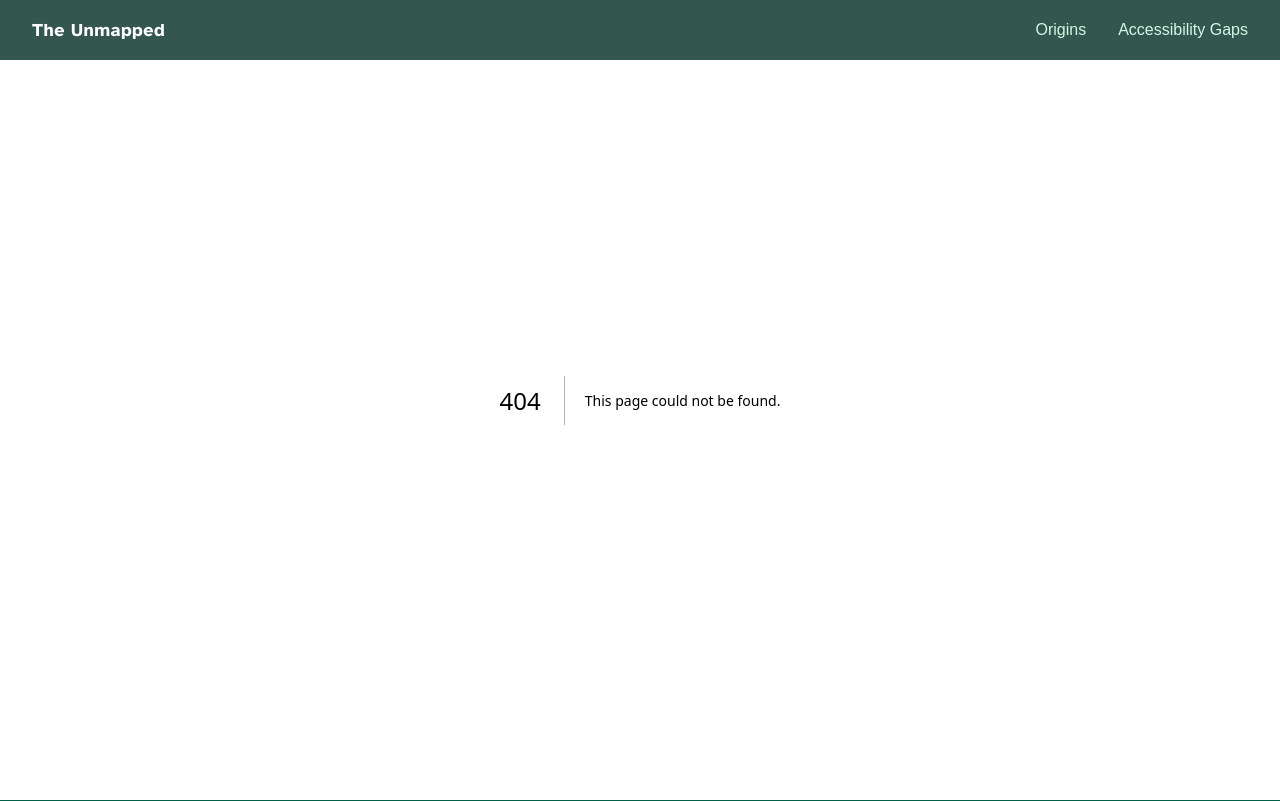
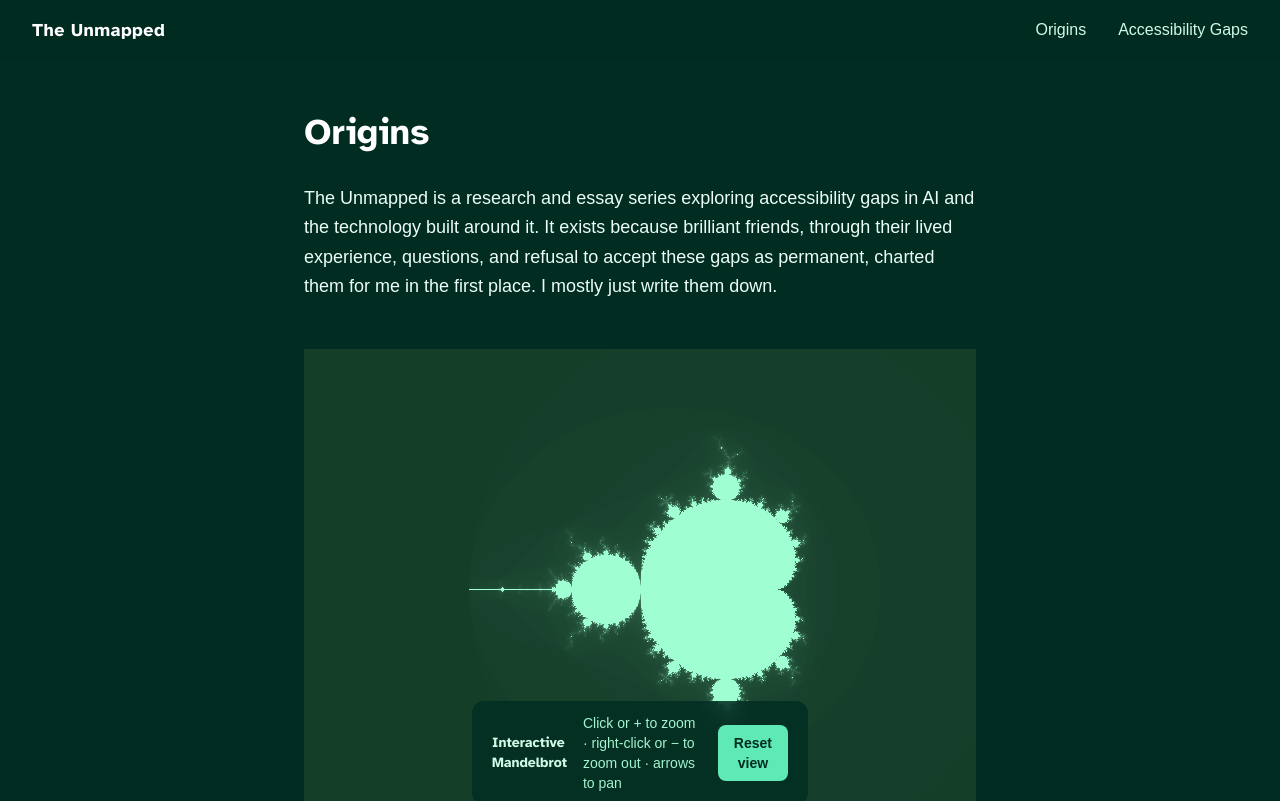
Before and after one commit to reachkristilyn/unmapped, a Next.js app: page /origins in a window 1280 px wide. Before the commit this address had no page. Shown: the top 801 px of the page. Built offline with nearby package versions, Linux system fonts and the light colour scheme.

Commit message:
add origins page

```diff
--- a/app/map/page.tsx
+++ b/app/map/page.tsx
@@ -24,7 +24,7 @@ export default function FullMap() {
       <article className="mx-auto max-w-2xl">
         <h1 className="text-4xl font-bold [font-family:var(--font-atkinson)]">Accessibility Gaps</h1>
         <p className="mt-4 text-lg text-emerald-100">
-          Every gap in the series. The linked ones are live; the rest are charted and on the way.
+          Every gap in the series. Uncharted gaps are still in the works and will be live soon.
         </p>
 
         <ul className="mt-8 space-y-4 list-none">
--- /dev/null
+++ b/app/origins/page.tsx
@@ -0,0 +1,23 @@
+import Mandelbrot from "@/components/Mandelbrot";
+
+export const metadata = { title: "Origins" };
+
+export default function Origins() {
+  return (
+    <main id="main" className="min-h-screen bg-emerald-950 text-white px-6 pt-28 pb-20">
+      <article className="mx-auto max-w-2xl">
+        <h1 className="text-4xl font-bold [font-family:var(--font-atkinson)]">Origins</h1>
+        <p className="mt-8 text-lg leading-relaxed text-emerald-50">
+        The Unmapped is a research and essay series exploring accessibility gaps in AI and
+        the technology built around it. It exists because brilliant friends, through their
+        lived experience, questions, and refusal to accept these gaps as permanent, charted
+        them for me in the first place. I mostly just write them down.
+        </p>
+
+        <div className="mt-12 h-[60vh]">
+          <Mandelbrot />
+        </div>
+      </article>
+    </main>
+  );
+}
```
